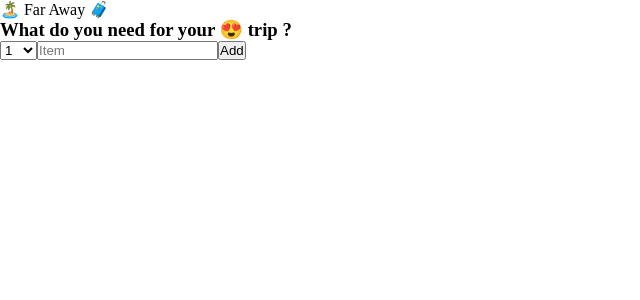
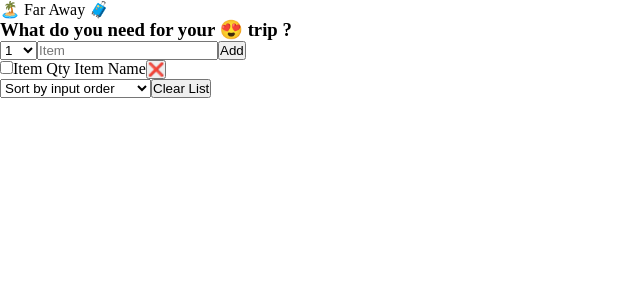
Before and after one commit to Marshal10/Travel-List-using-React, a React (Create React App) app: page / in a window 1280 px wide. Shown: the top 300 px of the page, without its empty margins (0-640 px from the left). Built offline with nearby package versions, Linux system fonts and the light colour scheme.

Commit message:
Packing List Component

```diff
--- a/src/App.js
+++ b/src/App.js
@@ -3,6 +3,7 @@
     <div className="App">
       <Logo />
       <Form />
+      <PackingList />
     </div>
   );
 }
@@ -31,3 +32,25 @@
     </form>
   );
 }
+
+function PackingList() {
+  return (
+    <div className="list">
+      <ul>
+        <li>
+          <input type="checkbox"></input>
+          <span>Item Qty Item Name</span>
+          <button>❌</button>
+        </li>
+      </ul>
+      <div className="actions">
+        <select>
+          <option value="input">Sort by input order</option>
+          <option value="description">Sort by description</option>
+          <option value="packed">Sort by packed status</option>
+        </select>
+        <button>Clear List</button>
+      </div>
+    </div>
+  );
+}
```
